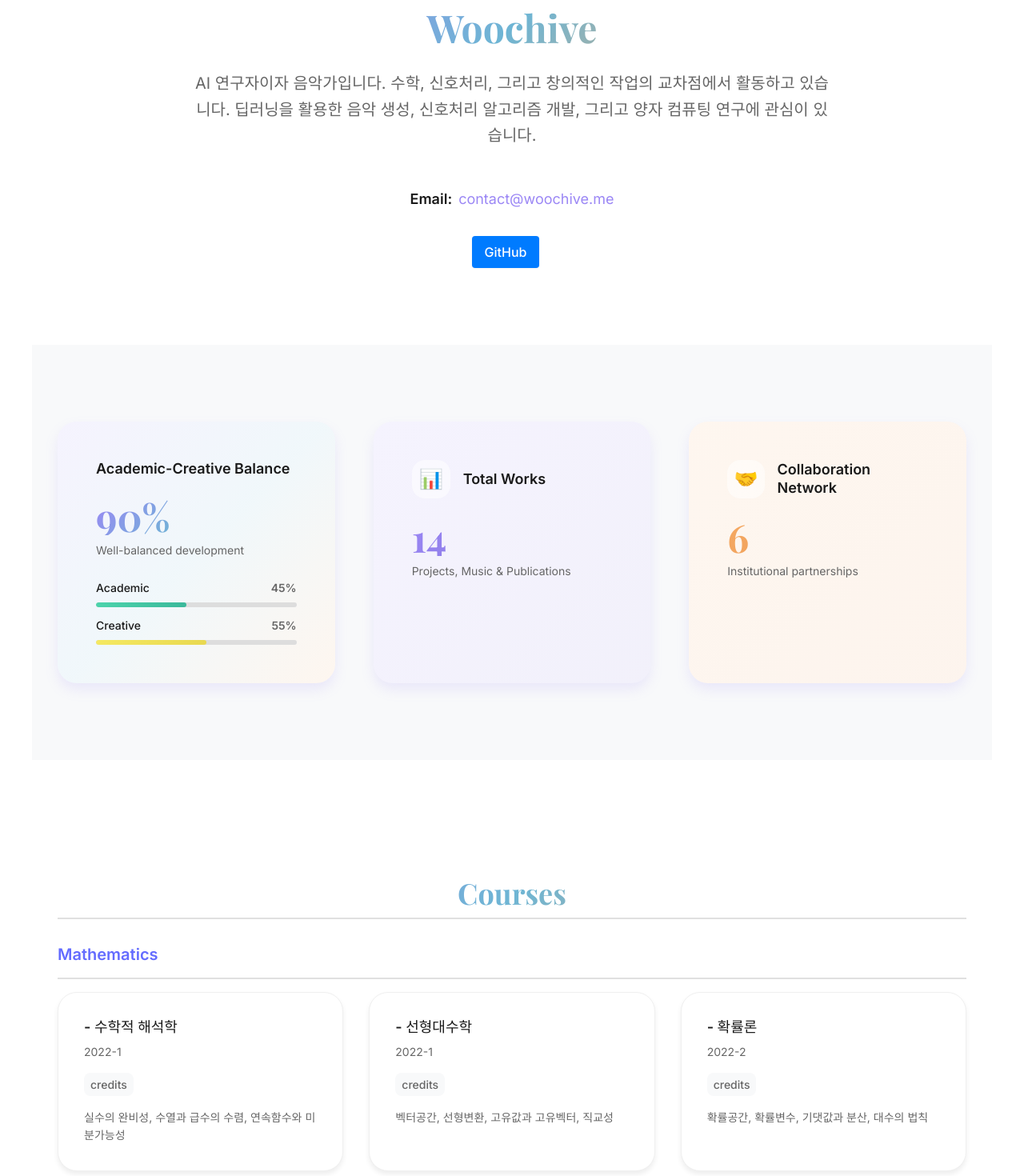
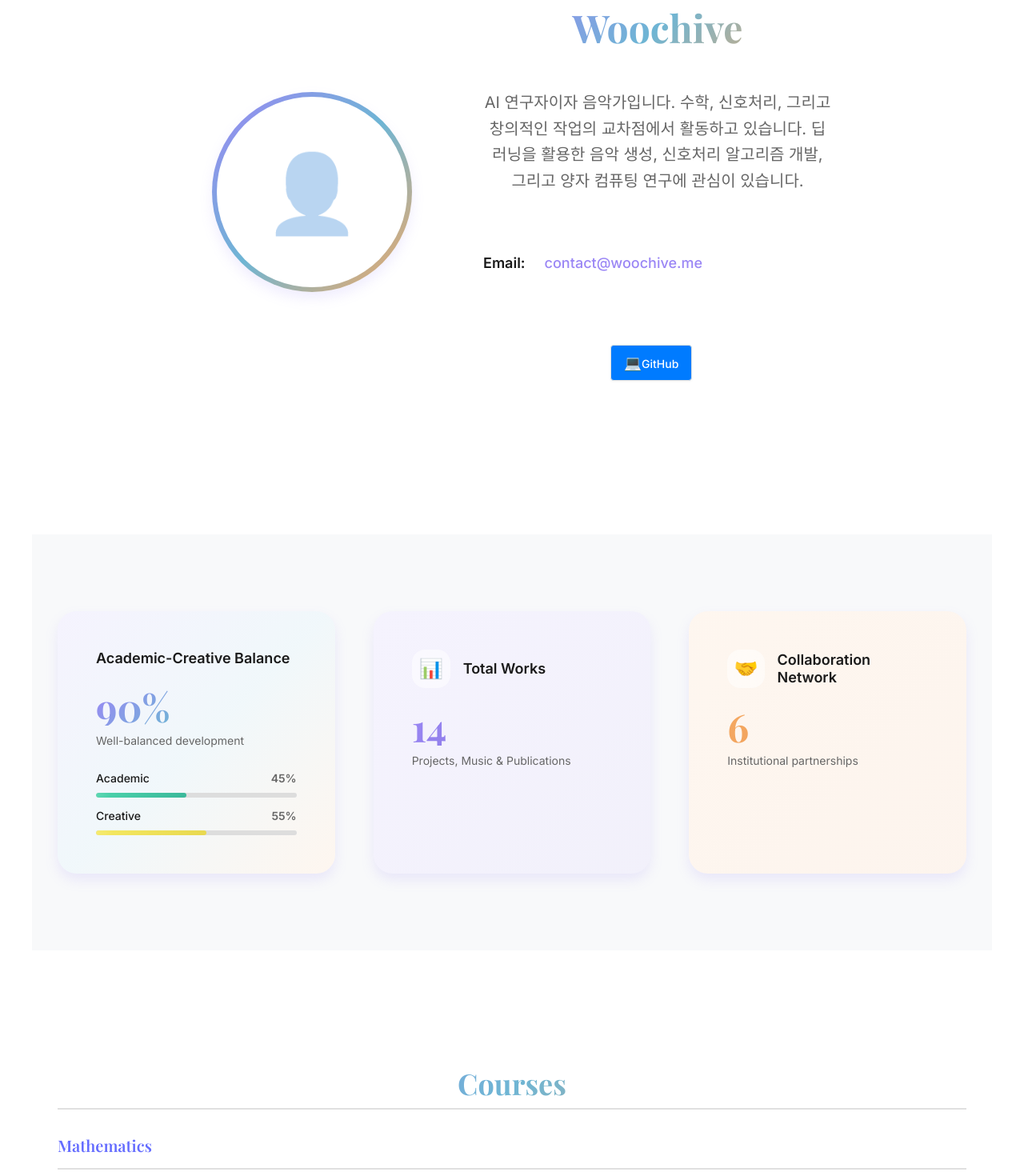
Before and after one commit to sonluos/woochive, a React (Vite) app: page /about in a window 1280 px wide. Shown: the part 300-1770 px from the top of the page at 80% size. Built offline with nearby package versions, Linux system fonts and the light colour scheme.

Commit message:
Phase 4: About 페이지 리디자인 완료 - 프로필, 통계, 수강과목 섹션 개선

```diff
--- /dev/null
+++ b/src/pages/About.css
@@ -0,0 +1,340 @@
+.about {
+  min-height: 100vh;
+  padding: var(--spacing-2xl) 0;
+}
+
+/* Profile Section */
+.profile-section {
+  margin-bottom: var(--spacing-4xl);
+  padding: var(--spacing-3xl) 0;
+}
+
+.profile-content {
+  display: grid;
+  grid-template-columns: 300px 1fr;
+  gap: var(--spacing-3xl);
+  align-items: center;
+}
+
+.profile-image-wrapper {
+  display: flex;
+  justify-content: center;
+  align-items: center;
+}
+
+.profile-image-container {
+  position: relative;
+  width: 250px;
+  height: 250px;
+  border-radius: 50%;
+  padding: 6px;
+  background: var(--gradient-mixed);
+  box-shadow: var(--shadow-card);
+  transition: all var(--transition-base);
+}
+
+.profile-image-container:hover {
+  transform: scale(1.05);
+  box-shadow: var(--shadow-card-hover);
+}
+
+.profile-image-placeholder {
+  width: 100%;
+  height: 100%;
+  border-radius: 50%;
+  background: var(--bg-card);
+  display: flex;
+  align-items: center;
+  justify-content: center;
+  overflow: hidden;
+}
+
+.profile-icon {
+  font-size: 6rem;
+  opacity: 0.3;
+}
+
+.profile-text {
+  display: flex;
+  flex-direction: column;
+  gap: var(--spacing-lg);
+}
+
+.profile-name {
+  font-family: var(--font-display);
+  font-size: var(--text-5xl);
+  font-weight: var(--font-bold);
+  margin: 0;
+  background: var(--gradient-mixed);
+  -webkit-background-clip: text;
+  -webkit-text-fill-color: transparent;
+  background-clip: text;
+  line-height: var(--leading-tight);
+}
+
+.profile-introduction {
+  font-size: var(--text-lg);
+  line-height: var(--leading-relaxed);
+  color: var(--text-secondary);
+  margin: 0;
+}
+
+.profile-contact {
+  display: flex;
+  align-items: center;
+  gap: var(--spacing-md);
+  margin: 0;
+  font-size: var(--text-base);
+}
+
+.contact-label {
+  font-weight: var(--font-semibold);
+  color: var(--text-primary);
+}
+
+.contact-link {
+  color: var(--color-purple);
+  text-decoration: none;
+  transition: all var(--transition-base);
+  font-weight: var(--font-medium);
+}
+
+.contact-link:hover {
+  color: var(--color-purple-dark);
+  text-decoration: underline;
+}
+
+.social-links {
+  display: flex;
+  gap: var(--spacing-md);
+  flex-wrap: wrap;
+}
+
+.social-link {
+  display: inline-flex;
+  align-items: center;
+  gap: var(--spacing-sm);
+  padding: var(--spacing-sm) var(--spacing-lg);
+  background: var(--bg-secondary);
+  border: 1px solid var(--border-color);
+  border-radius: var(--radius-full);
+  color: var(--text-primary);
+  text-decoration: none;
+  font-weight: var(--font-medium);
+  font-size: var(--text-sm);
+  transition: all var(--transition-base);
+}
+
+.social-link:hover {
+  background: var(--gradient-purple);
+  color: var(--text-inverse);
+  border-color: transparent;
+  transform: translateY(-2px);
+  box-shadow: var(--shadow-md);
+}
+
+.social-icon {
+  font-size: var(--text-lg);
+}
+
+/* Stats Section */
+.about-stats-section {
+  margin-bottom: var(--spacing-4xl);
+}
+
+.stats-grid-about {
+  display: grid;
+  grid-template-columns: repeat(auto-fit, minmax(300px, 1fr));
+  gap: var(--spacing-xl);
+}
+
+.balance-bars {
+  margin-top: var(--spacing-lg);
+}
+
+/* Courses Section */
+.courses-section {
+  margin-bottom: var(--spacing-4xl);
+}
+
+.section-title-about {
+  font-family: var(--font-display);
+  font-size: var(--text-4xl);
+  font-weight: var(--font-bold);
+  margin: 0 0 var(--spacing-2xl) 0;
+  background: var(--gradient-mixed);
+  -webkit-background-clip: text;
+  -webkit-text-fill-color: transparent;
+  background-clip: text;
+}
+
+.course-category {
+  margin-bottom: var(--spacing-3xl);
+}
+
+.category-title {
+  font-family: var(--font-display);
+  font-size: var(--text-2xl);
+  font-weight: var(--font-bold);
+  color: var(--text-primary);
+  margin: 0 0 var(--spacing-xl) 0;
+  padding-bottom: var(--spacing-md);
+  border-bottom: 2px solid var(--border-color);
+}
+
+.course-grid {
+  display: grid;
+  grid-template-columns: repeat(auto-fill, minmax(320px, 1fr));
+  gap: var(--spacing-lg);
+}
+
+.course-card {
+  padding: var(--spacing-lg);
+  height: 100%;
+  display: flex;
+  flex-direction: column;
+  gap: var(--spacing-md);
+}
+
+.course-header {
+  display: flex;
+  flex-direction: column;
+  gap: var(--spacing-xs);
+}
+
+.course-name {
+  font-size: var(--text-lg);
+  font-weight: var(--font-semibold);
+  color: var(--text-primary);
+  line-height: var(--leading-snug);
+}
+
+.course-semester {
+  font-size: var(--text-sm);
+  color: var(--text-tertiary);
+  font-weight: var(--font-medium);
+}
+
+.course-meta {
+  display: flex;
+  gap: var(--spacing-md);
+  font-size: var(--text-sm);
+  color: var(--text-secondary);
+}
+
+.course-credits,
+.course-grade {
+  padding: var(--spacing-xs) var(--spacing-sm);
+  background: var(--bg-secondary);
+  border-radius: var(--radius-sm);
+  font-weight: var(--font-medium);
+}
+
+.course-description {
+  font-size: var(--text-sm);
+  line-height: var(--leading-relaxed);
+  color: var(--text-secondary);
+  margin: 0;
+  flex: 1;
+}
+
+/* Responsive Design */
+@media (max-width: 1024px) {
+  .profile-content {
+    grid-template-columns: 250px 1fr;
+    gap: var(--spacing-2xl);
+  }
+
+  .profile-image-container {
+    width: 220px;
+    height: 220px;
+  }
+
+  .profile-icon {
+    font-size: 5rem;
+  }
+
+  .profile-name {
+    font-size: var(--text-4xl);
+  }
+}
+
+@media (max-width: 768px) {
+  .about {
+    padding: var(--spacing-xl) 0;
+  }
+
+  .profile-section {
+    padding: var(--spacing-2xl) 0;
+    margin-bottom: var(--spacing-3xl);
+  }
+
+  .profile-content {
+    grid-template-columns: 1fr;
+    gap: var(--spacing-xl);
+    text-align: center;
+  }
+
+  .profile-image-container {
+    width: 200px;
+    height: 200px;
+  }
+
+  .profile-icon {
+    font-size: 4.5rem;
+  }
+
+  .profile-name {
+    font-size: var(--text-3xl);
+  }
+
+  .profile-introduction {
+    font-size: var(--text-base);
+  }
+
+  .profile-contact {
+    flex-direction: column;
+    gap: var(--spacing-sm);
+  }
+
+  .social-links {
+    justify-content: center;
+  }
+
+  .stats-grid-about {
+    grid-template-columns: 1fr;
+    gap: var(--spacing-lg);
+  }
+
+  .section-title-about {
+    font-size: var(--text-3xl);
+  }
+
+  .category-title {
+    font-size: var(--text-xl);
+  }
+
+  .course-grid {
+    grid-template-columns: 1fr;
+  }
+}
+
+@media (max-width: 480px) {
+  .profile-image-container {
+    width: 180px;
+    height: 180px;
+  }
+
+  .profile-icon {
+    font-size: 4rem;
+  }
+
+  .profile-name {
+    font-size: var(--text-2xl);
+  }
+
+  .social-link {
+    font-size: var(--text-xs);
+    padding: var(--spacing-xs) var(--spacing-md);
+  }
+}
--- a/src/pages/About.tsx
+++ b/src/pages/About.tsx
@@ -5,6 +5,7 @@ import ErrorMessage from '../components/ErrorMessage';
 import StatCard from '../components/StatCard';
 import ProgressBar from '../components/ProgressBar';
 import GradientCard from '../components/GradientCard';
+import './About.css';
 
 function About() {
   const { data: bio, loading: bioLoading, error: bioError, reload: reloadBio } = useBio();
@@ -57,6 +58,14 @@ function About() {
         {/* Profile Section */}
         <section className="profile-section">
           <div className="profile-content">
+            <div className="profile-image-wrapper">
+              <div className="profile-image-container">
+                <div className="profile-image-placeholder">
+                  <span className="profile-icon">👤</span>
+                </div>
+              </div>
+            </div>
+
             <div className="profile-text">
               <h1 className="profile-name">{bio.name}</h1>
               <p className="profile-introduction">{bio.introduction}</p>
@@ -72,16 +81,19 @@ function About() {
                 <div className="social-links">
                   {bio.socialLinks.github && (
                     <a href={bio.socialLinks.github} target="_blank" rel="noopener noreferrer" className="social-link">
+                      <span className="social-icon">💻</span>
                       GitHub
                     </a>
                   )}
                   {bio.socialLinks.linkedin && (
                     <a href={bio.socialLinks.linkedin} target="_blank" rel="noopener noreferrer" className="social-link">
+                      <span className="social-icon">💼</span>
                       LinkedIn
                     </a>
                   )}
                   {bio.socialLinks.twitter && (
                     <a href={bio.socialLinks.twitter} target="_blank" rel="noopener noreferrer" className="social-link">
+                      <span className="social-icon">🐦</span>
                       Twitter
                     </a>
                   )}
```
Also changed, not shown: 4 other files (tests, documents, lock files or other folders).
